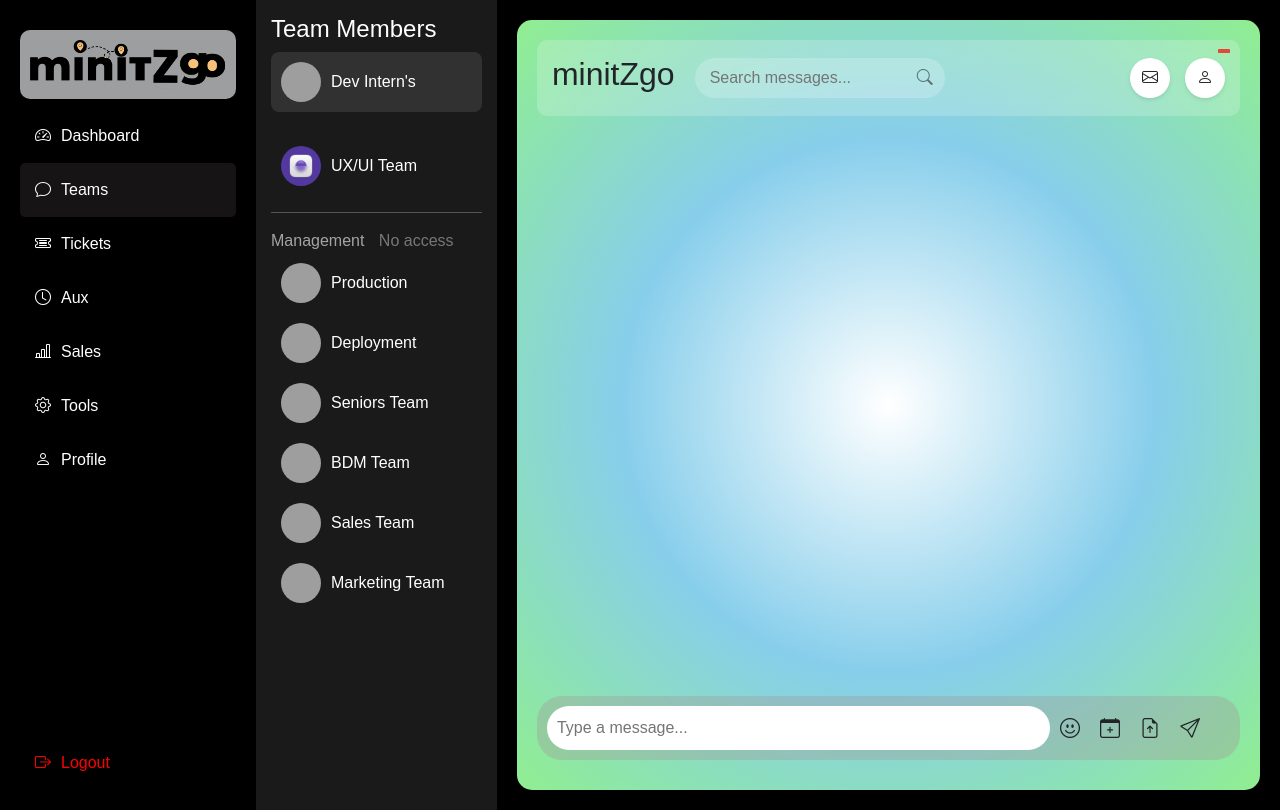
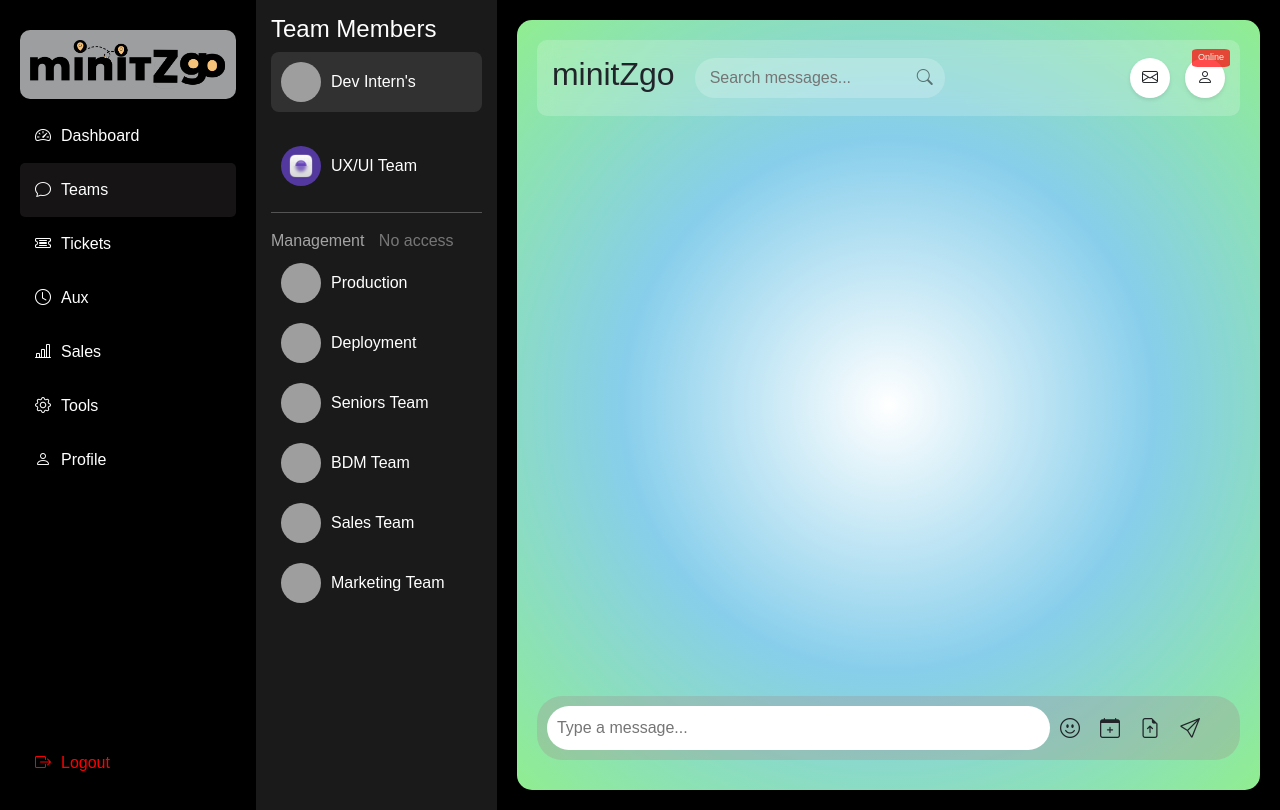
Before and after one commit to hemang500/employee, a PHP site: page /chat in a window 1280 px wide. Run offline with PHP 8.4, Linux system fonts and the light colour scheme; the visitor is signed in with stand-in values (Sample User, id 1); data that the repository does not hold is empty; grey boxes are pictures that could not be loaded.

Commit message:
final changes

```diff
--- a/chat.php
+++ b/chat.php
@@ -282,7 +282,7 @@
                             <div class="icon"><i class="bi bi-envelope"></i></div>
                             <div class="icon notification-user-status">
                     <i class="bi bi-person"></i>
-                    <span class="badge-user" id="status"></span>
+                    <span class="badge-user" id="status">Online</span>
                 </div>
                         </div>
                     </div>
```
